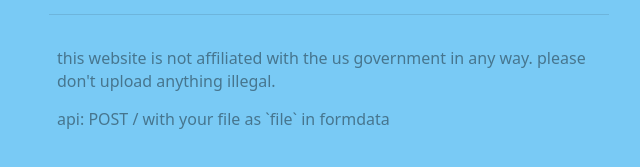
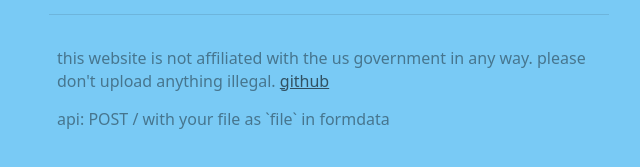
Before and after one commit to tiagorangel1/govfile, a website: page public/index.html in a window 1280 px wide. Shown: the part 419-586 px from the top of the page, 311-951 px from the left. Drawn offline with Linux system fonts and the light colour scheme.

Commit message:
add github link

```diff
--- a/public/index.html
+++ b/public/index.html
@@ -22,7 +22,7 @@
         justify-content: center;
       }
       footer {
-        color: rgba(0, 0, 0, 0.419);
+        color: rgba(0, 0, 0, 0.42);
         text-align: left;
         border-top: 1px solid rgba(0, 0, 0, 0.1);
         padding-top: 1em;
@@ -31,6 +31,9 @@
         padding-left: 0.5em;
         padding-right: 0.5em;
         line-height: 1.4;
+      }
+      footer a {
+        color: rgba(0, 0, 0, 0.6);
       }
       h1 {
         font-weight: 400;
@@ -218,6 +221,9 @@
       <p>
         this website is not affiliated with the us government in any way. please
         don't upload anything illegal.
+        <a href="https://github.com/tiagorangel1/govfile" target="_blank">
+          github
+        </a>
       </p>
       <p>api: POST / with your file as `file` in formdata</p>
     </footer>
```
